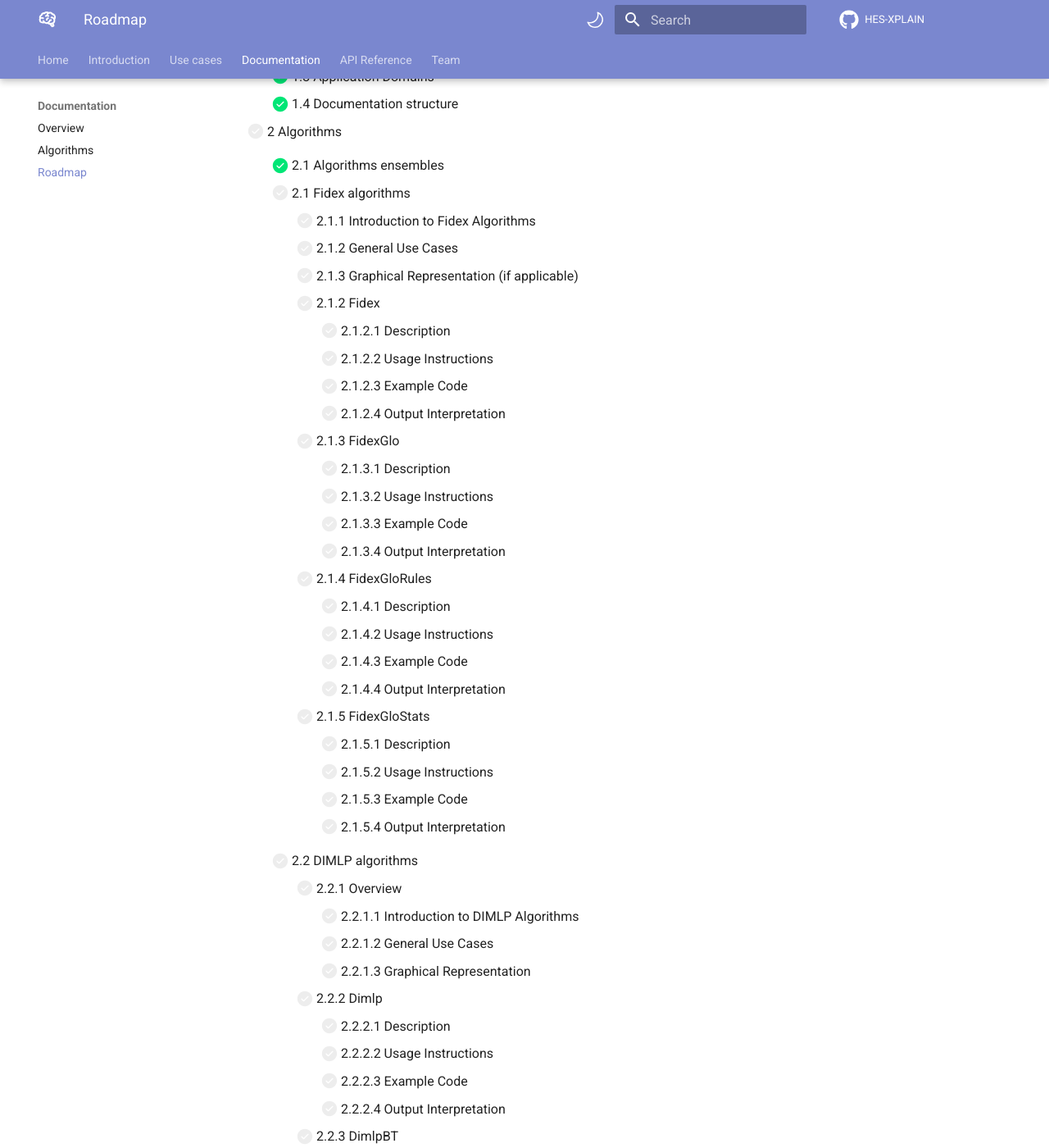
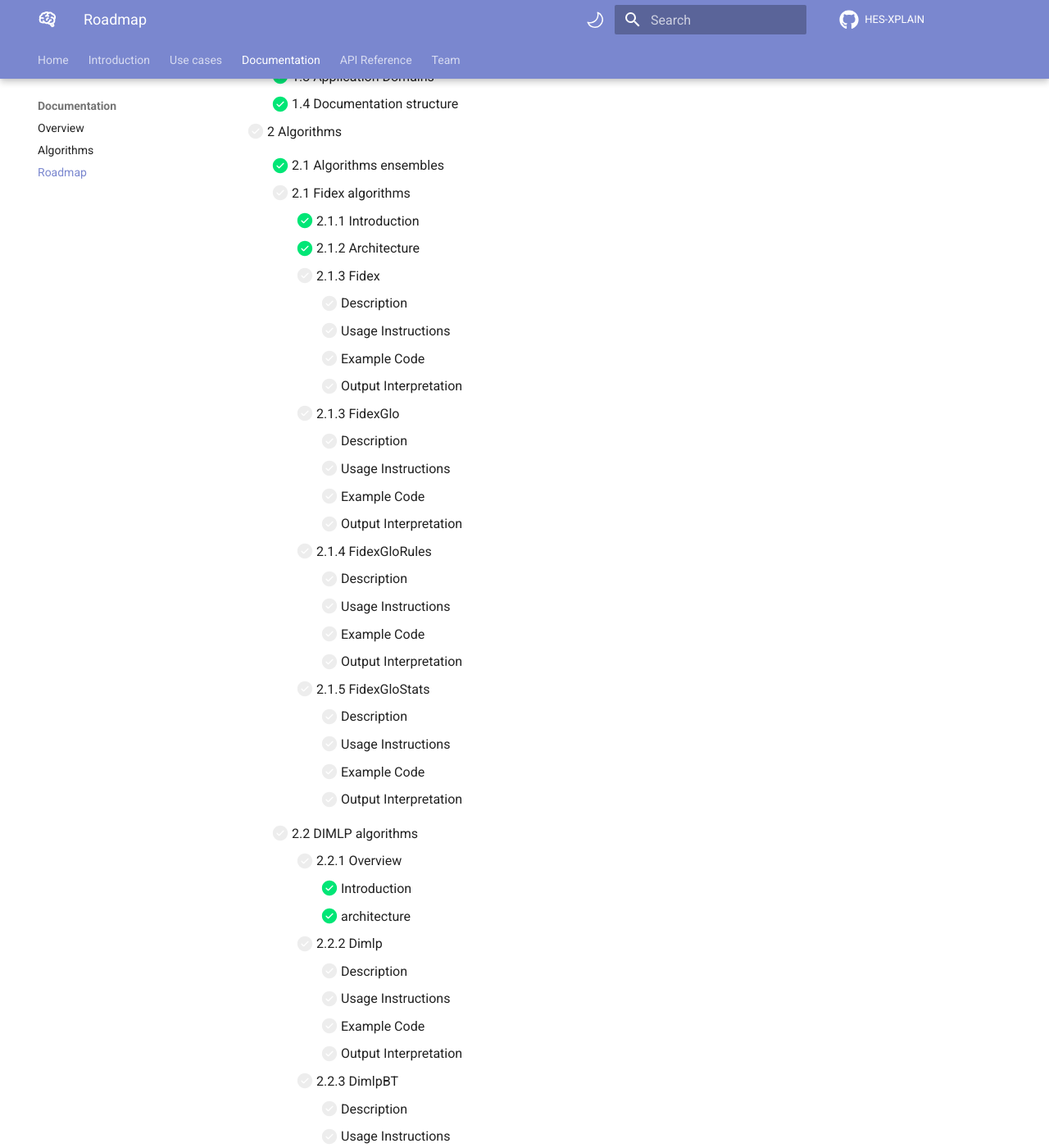
Before and after one commit to HES-XPLAIN/hes-xplain.github.io, an MkDocs documentation site: the page built from docs/documentation/roadmap.md, in a window 1280 px wide and 1400 px high, scrolled down 405 px. Shown: the whole window at 82% size. Built offline with MkDocs 1.6.1 and Material for MkDocs 9.7.7, drawn with Linux system fonts in a browser that asks for light colours; comment, search, counter and statistics services are not loaded; some of the changed text lies outside the part shown.

Commit message:
Updated roadmap

```diff
--- a/docs/documentation/roadmap.md
+++ b/docs/documentation/roadmap.md
@@ -15,116 +15,114 @@ This section shows the progress of the general documentation redaction.
     * [x] 2.1 Algorithms ensembles
 
     * [ ] 2.1 Fidex algorithms
-        * [ ] 2.1.1 Introduction to Fidex Algorithms
-        * [ ] 2.1.2 General Use Cases
-        * [ ] 2.1.3 Graphical Representation (if applicable)
-        * [ ] 2.1.2 Fidex
-            * [ ] 2.1.2.1 Description
-            * [ ] 2.1.2.2 Usage Instructions
-            * [ ] 2.1.2.3 Example Code
-            * [ ] 2.1.2.4 Output Interpretation
+        * [x] 2.1.1 Introduction
+        * [x] 2.1.2 Architecture
+        * [ ] 2.1.3 Fidex
+            * [ ] Description
+            * [ ] Usage Instructions
+            * [ ] Example Code
+            * [ ] Output Interpretation
         * [ ] 2.1.3 FidexGlo
-            * [ ] 2.1.3.1 Description
-            * [ ] 2.1.3.2 Usage Instructions
-            * [ ] 2.1.3.3 Example Code
-            * [ ] 2.1.3.4 Output Interpretation
+            * [ ] Description
+            * [ ] Usage Instructions
+            * [ ] Example Code
+            * [ ] Output Interpretation
         * [ ] 2.1.4 FidexGloRules
-            * [ ] 2.1.4.1 Description
-            * [ ] 2.1.4.2 Usage Instructions
-            * [ ] 2.1.4.3 Example Code
-            * [ ] 2.1.4.4 Output Interpretation
+            * [ ] Description
+            * [ ] Usage Instructions
+            * [ ] Example Code
+            * [ ] Output Interpretation
         * [ ] 2.1.5 FidexGloStats
-            * [ ] 2.1.5.1 Description
-            * [ ] 2.1.5.2 Usage Instructions
-            * [ ] 2.1.5.3 Example Code
-            * [ ] 2.1.5.4 Output Interpretation
+            * [ ] Description
+            * [ ] Usage Instructions
+            * [ ] Example Code
+            * [ ] Output Interpretation
 
     * [ ] 2.2 DIMLP algorithms
         * [ ] 2.2.1 Overview
-            * [ ] 2.2.1.1 Introduction to DIMLP Algorithms
-            * [ ] 2.2.1.2 General Use Cases
-            * [ ] 2.2.1.3 Graphical Representation
+            * [x] Introduction
+            * [x] architecture
         * [ ] 2.2.2 Dimlp
-            * [ ] 2.2.2.1 Description
-            * [ ] 2.2.2.2 Usage Instructions
-            * [ ] 2.2.2.3 Example Code
-            * [ ] 2.2.2.4 Output Interpretation
+            * [ ] Description
+            * [ ] Usage Instructions
+            * [ ] Example Code
+            * [ ] Output Interpretation
         * [ ] 2.2.3 DimlpBT
-            * [ ] 2.2.3.1 Description
-            * [ ] 2.2.3.1 Usage Instructions
-            * [ ] 2.2.3.1 Example Code
-            * [ ] 2.2.3.1 Output Interpretation
+            * [ ] Description
+            * [ ] Usage Instructions
+            * [ ] Example Code
+            * [ ] Output Interpretation
         * [ ] 2.2.4 DimlpCls
-            * [ ] 2.2.4.1 Description
-            * [ ] 2.2.4.2 Usage Instructions
-            * [ ] 2.2.4.3 Example Code
-            * [ ] 2.2.4.4 Output Interpretation
+            * [ ] Description
+            * [ ] Usage Instructions
+            * [ ] Example Code
+            * [ ] Output Interpretation
         * [ ] 2.2.5 DimlpTrn
-            * [ ] 2.2.5.1 Description
-            * [ ] 2.2.5.2 Usage Instructions
-            * [ ] 2.2.5.3 Example Code
-            * [ ] 2.2.5.4 Output Interpretation
+            * [ ] Description
+            * [ ] Usage Instructions
+            * [ ] Example Code
+            * [ ] Output Interpretation
         * [ ] 2.2.6 DimlpPred
-            * [ ] 2.2.6.1 Description
-            * [ ] 2.2.6.2 Usage Instructions
-            * [ ] 2.2.6.3 Example Code
-            * [ ] 2.2.6.4 Output Interpretation
+            * [ ] Description
+            * [ ] Usage Instructions
+            * [ ] Example Code
+            * [ ] Output Interpretation
 
     * [ ] 2.3 Training methods
         * [ ] 2.3.1 Overview
-            * [ ] 2.3.1.1 Introduction to Fidex Algorithms
-            * [ ] 2.3.1.2 General Use Cases
-            * [ ] 2.3.1.3 Graphical Representation (if applicable)
+            * [ ] Introduction to Fidex Algorithms
+            * [ ] General Use Cases
+            * [ ] Graphical Representation (if applicable)
         * [ ] 2.3.2 gradBoostTrn
-            * [ ] 2.3.2.1 Description
-            * [ ] 2.3.2.2 Usage Instructions
-            * [ ] 2.3.2.3 Example Code
-            * [ ] 2.3.2.4 Output Interpretation
+            * [ ] Description
+            * [ ] Usage Instructions
+            * [ ] Example Code
+            * [ ] Output Interpretation
         * [ ] 2.3.3 computeRocCurve
-            * [ ] 2.3.3.1 Description
-            * [ ] 2.3.3.2 Usage Instructions
-            * [ ] 2.3.3.3 Example Code
-            * [ ] 2.3.3.4 Output Interpretation
+            * [ ] Description
+            * [ ] Usage Instructions
+            * [ ] Example Code
+            * [ ] Output Interpretation
         * [ ] 2.3.4 randForestsTrn
-            * [ ] 2.3.4.1 Description
-            * [ ] 2.3.4.2 Usage Instructions
-            * [ ] 2.3.4.3 Example Code
-            * [ ] 2.3.4.4 Output Interpretation
+            * [ ] Description
+            * [ ] Usage Instructions
+            * [ ] Example Code
+            * [ ] Output Interpretation
         * [ ] 2.3.5 trnFun
-            * [ ] 2.3.5.1 Description
-            * [ ] 2.3.5.2 Usage Instructions
-            * [ ] 2.3.5.3 Example Code
-            * [ ] 2.3.5.4 Output Interpretation
+            * [ ] Description
+            * [ ] Usage Instructions
+            * [ ] Example Code
+            * [ ] Output Interpretation
         * [ ] 2.3.6 convKeras
-            * [ ] 2.3.6.1 Description
-            * [ ] 2.3.6.2 Usage Instructions
-            * [ ] 2.3.6.3 Example Code
-            * [ ] 2.3.6.4 Output Interpretation
+            * [ ] Description
+            * [ ] Usage Instructions
+            * [ ] Example Code
+            * [ ] Output Interpretation
         * [ ] 2.3.7 mlpTrn
-            * [ ] 2.3.7.1 Description
-            * [ ] 2.3.7.2 Usage Instructions
-            * [ ] 2.3.7.3 Example Code
-            * [ ] 2.3.7.4 Output Interpretation
+            * [ ] Description
+            * [ ] Usage Instructions
+            * [ ] Example Code
+            * [ ] Output Interpretation
         * [ ] 2.3.8 stairObj
-            * [ ] 2.3.8.1 Description
-            * [ ] 2.3.8.2 Usage Instructions
-            * [ ] 2.3.8.3 Example Code
-            * [ ] 2.3.8.4 Output Interpretation
+            * [ ] Description
+            * [ ] Usage Instructions
+            * [ ] Example Code
+            * [ ] Output Interpretation
         * [ ] 2.3.9 crossValid
-            * [ ] 2.3.9.1 Description
-            * [ ] 2.3.9.2 Usage Instructions
-            * [ ] 2.3.9.3 Example Code
-            * [ ] 2.3.9.4 Output Interpretation
+            * [ ] Description
+            * [ ] Usage Instructions
+            * [ ] Example Code
+            * [ ] Output Interpretation
         * [ ] 2.3.10 normalization
-            * [ ] 2.3.10.1 Description
-            * [ ] 2.3.10.2 Usage Instructions
-            * [ ] 2.3.10.3 Example Code
-            * [ ] 2.3.10.4 Output Interpretation
+            * [ ] Description
+            * [ ] Usage Instructions
+            * [ ] Example Code
+            * [ ] Output Interpretation
         * [ ] 2.3.11 svmTrn
-            * [ ] 2.3.11.1 Description
-            * [ ] 2.3.11.2 Usage Instructions
-            * [ ] 2.3.11.3 Example Code
-            * [ ] 2.3.11.4 Output Interpretation
+            * [ ] Description
+            * [ ] Usage Instructions
+            * [ ] Example Code
+            * [ ] Output Interpretation
 
     * [ ] 2.4 File formats
         * [ ] 2.4.1 JSON Configuration files
```
